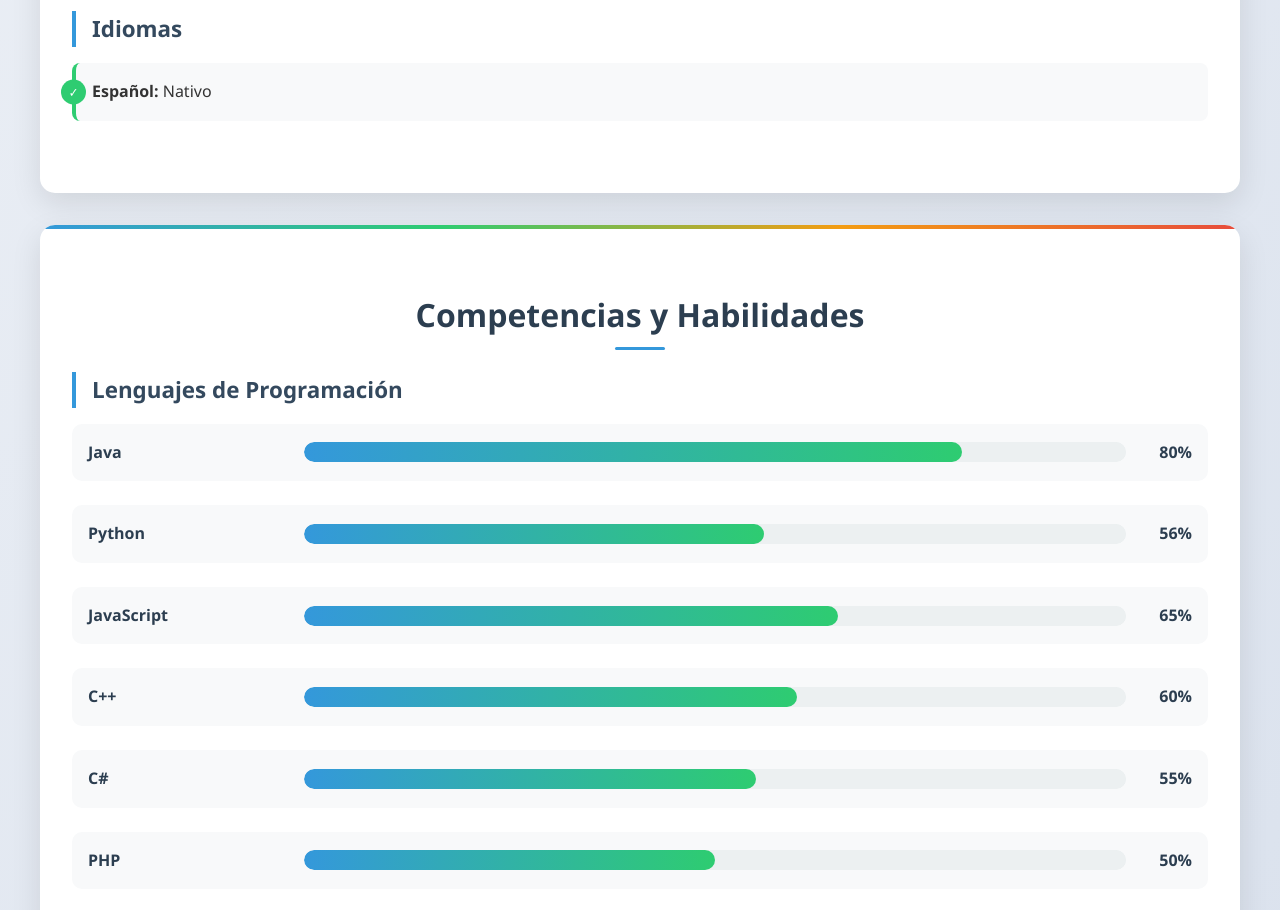
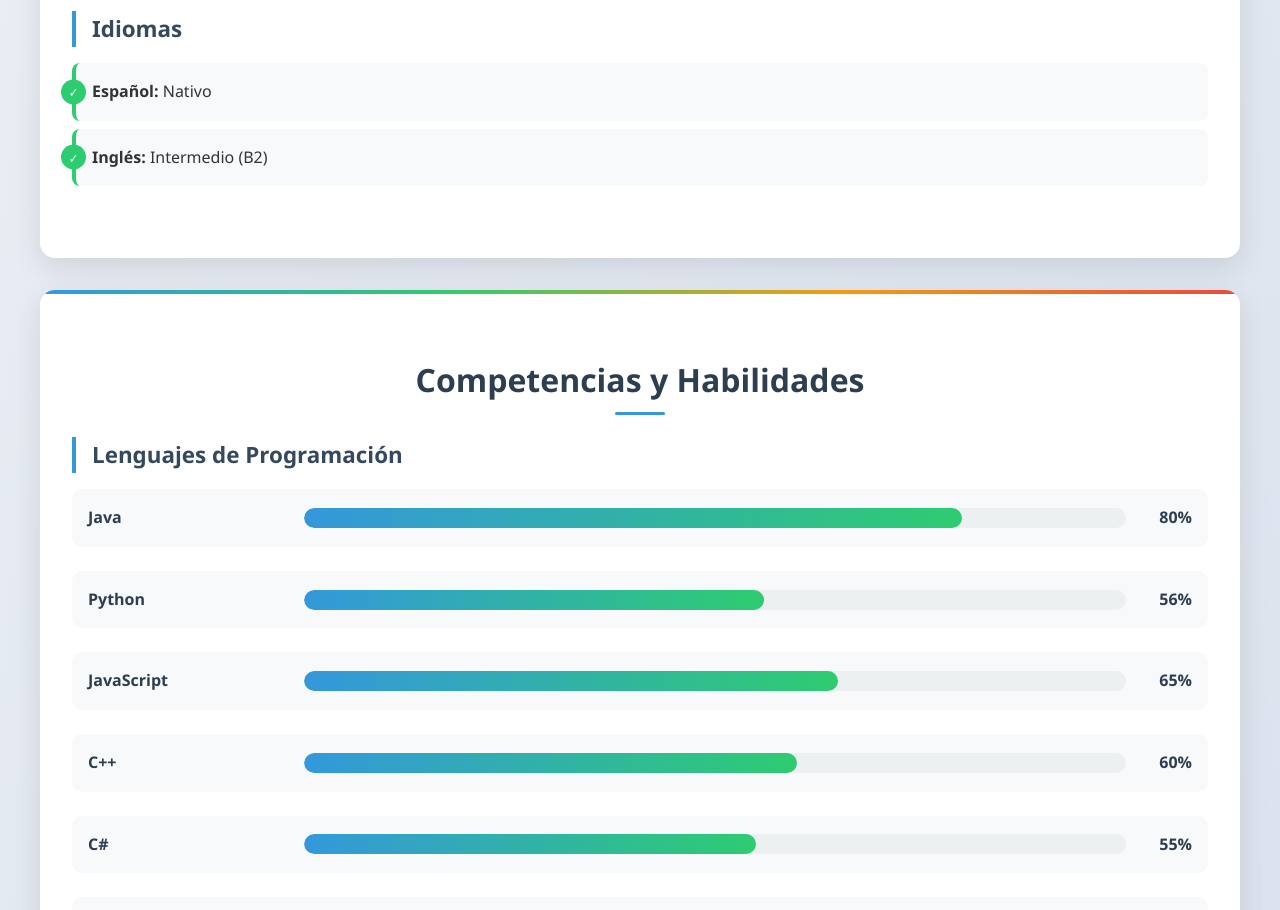
Before and after one commit to shinobi12shop/tarea1, a plain HTML site: page index.html in a window 1280 px wide. Shown: the part 2060-2970 px from the top of the page. Drawn offline with Linux system fonts and the light colour scheme.

Commit message:
Update index.html

```diff
--- a/index.html
+++ b/index.html
@@ -62,6 +62,7 @@
         <h3>Idiomas</h3>
         <ul>
             <li><strong>Español:</strong> Nativo</li>
+            <li><strong>Inglés:</strong> Intermedio (B2)</li>
         </ul>
     </section>
 
```
